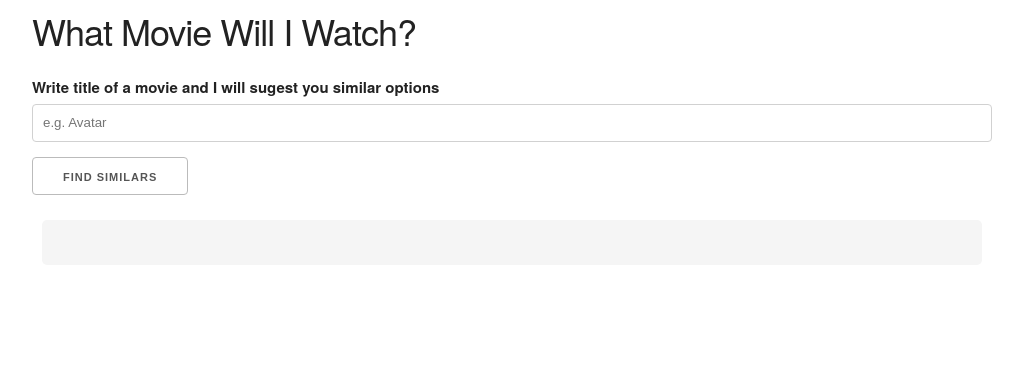
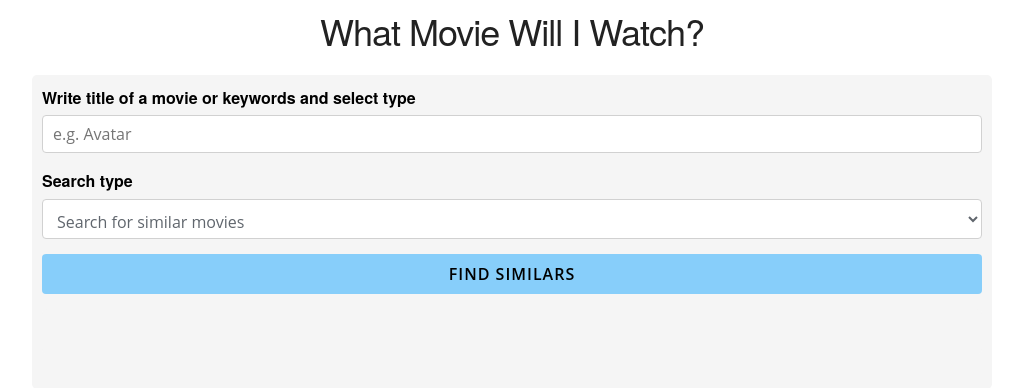
Before and after one commit to maxxxzdn/movie-recommendation-system, a Flask app: page / in a window 1280 px wide. Shown: the top 388 px of the page, without its empty margins (128-1151 px from the left). Run offline with Flask 2, Linux system fonts and the light colour scheme; parts of the project's set-up code (start-up, migrations or seed data) failed here and were passed over.

Commit message:
Add files via upload

```diff
--- a/templates/app.html
+++ b/templates/app.html
@@ -11,24 +11,75 @@
     />
 
     <style>
+
+      .title {
+        text-align: center;
+      }
+
+      .container {
+        background: WhiteSmoke;
+        padding: 1rem;
+        text-align: auto;
+        border-radius: 5px;
+        color: black;
+        font-size: 16px;
+        margin: 1 auto;
+      }
+
       .alert {
         background: WhiteSmoke;
         padding: 1rem;
         border-radius: 5px;
         color: black;
-        margin: 1rem;
+        font-size: 16px;
+        margin: 1 auto;
+      }
+      select option{
+        font-size: 16px;
+      }
+      .u-full-width {
+        position: relative;
+        display: block;
+        padding: 1rem;
+        width: 100%;
+        height: 40px;
+        margin: 1 auto;
+        font-family: 'Open Sans', 'Helvetica Neue', 'Segoe UI', 'Calibri', 'Arial', sans-serif;
+        font-size: 16px;
+        color: #60666d;
+
+      }
+
+      input[type=button], input[type=submit], input[type=reset] {
+        background-color: lightskyblue;
+        border: none;
+        margin: 1 auto;
+        width: 100%;
+        height: 40px;
+        font-size: 16px;
+        font-family: 'Open Sans', 'Helvetica Neue', 'Segoe UI', 'Calibri', 'Arial', sans-serif;
+        text-align: center;
+        color: black;
+        text-decoration: none;
+        cursor: pointer;
+      }
+
+      .label {
+        color: white;
+        font-size: 20px;
       }
       </style>
+
   </head>
   <body>
-    <div class="container">
+    <div class="title">
       <h3>What Movie Will I Watch?</h3>
     </div>
 
     <!-- Form -->
     <div class="container">
       <form action="/send" method="POST">
-        <label for="Movie">Write title of a movie and I will sugest you similar options</label>
+        <label for="Movie">Write title of a movie or keywords and select type</label>
         <input
           type="text"
           placeholder="e.g. Avatar"
@@ -36,17 +87,27 @@
           name="movie"
         />
 
+        <label for="Operation">Search type</label>
+        <select class="u-full-width" name="operation">
+          <option value="movie">Search for similar movies</option>
+          <option value="keywords">Search by keywords</option>
+        </select>
+
         <input type="submit" value="Find similars" />
         <br />
         <div class="alert">
           <ul>
             {% if result|length > 0 %}
-            	{% if result[0] != 'empty' %}
+              {% if result[0] == 'empty' %}
+                <li>We don't have the movie in our database</li>
+              {% elif result[0] == 'no keywords' %}
+                <li>No keywords typed</li>
+              {% elif result[0] == 'no movie' %}
+                <li>No movie typed</li>
+              {% else %}
                 {% for movie in result %}
                   <li>{{ movie }}</li>
                 {% endfor %}
-              	{% else %}
-              		<li>We don't have the movie in our database</li>
               {% endif %}
             {% endif %}
           </ul>
```
Lines whose indentation alone changed are shown as unchanged.
